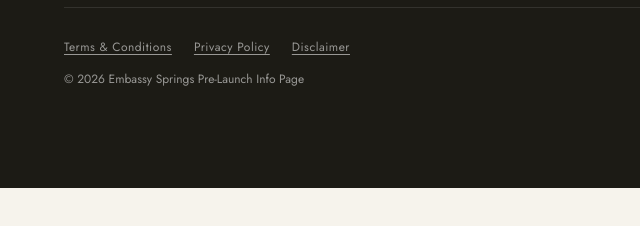
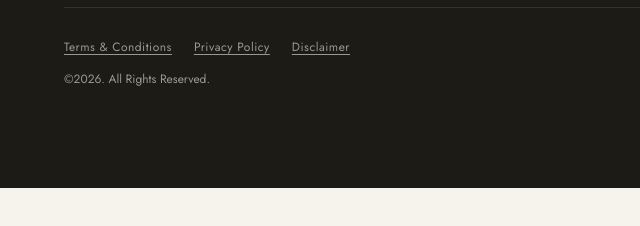
Before and after one commit to rahul72parihar/reallanding, a plain HTML site: page disclaimer.html in a window 1280 px wide. Shown: the part 1533-1759 px from the top of the page, 0-640 px from the left. Drawn offline with nearby package versions, Linux system fonts and the light colour scheme; a web font is replaced by a local one.

Commit message:
Update footer copyright text to All Rights Reserved

```diff
--- a/disclaimer.html
+++ b/disclaimer.html
@@ -63,7 +63,7 @@
       <a href="privacy.html">Privacy Policy</a>
       <a href="disclaimer.html">Disclaimer</a>
     </div>
-    <p class="copy">© 2026 Embassy Springs Pre-Launch Info Page</p>
+    <p class="copy">©2026. All Rights Reserved.</p>
   </footer>
 
   <a href="index.html#enquire" class="sticky-cta">Get Price &amp; Floor Plan →</a>
```
Also changed, not shown: index.html (+1 -1 lines), privacy.html (+1 -1 lines), terms.html (+1 -1 lines).
